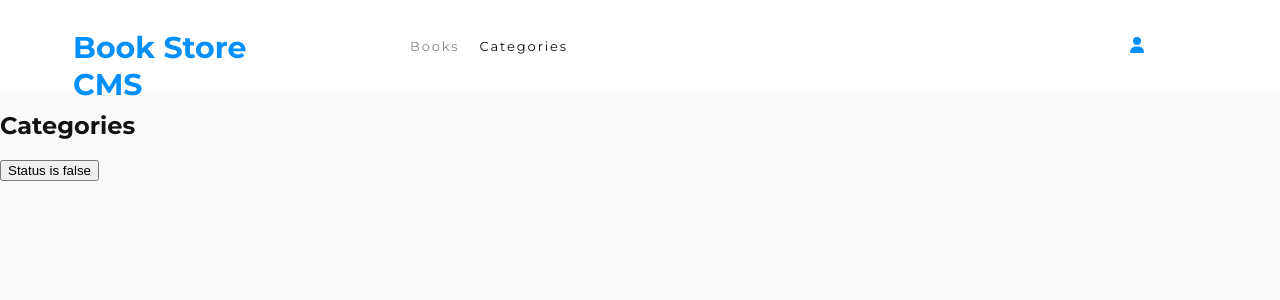
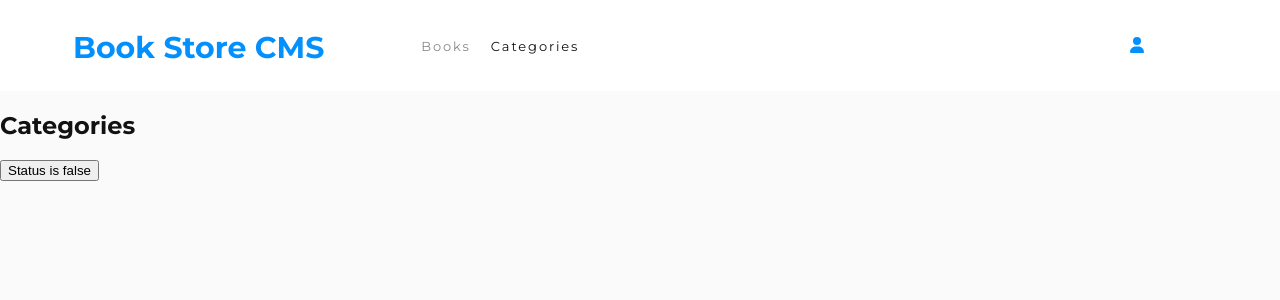
Before and after one commit to gaks1/React-Booksstore, a React (Create React App) app: page /Categories in a window 1280 px wide. Shown: the top 300 px of the page. Built offline with nearby package versions, Linux system fonts and the light colour scheme.

Commit message:
change navbar padding

```diff
--- a/src/App.css
+++ b/src/App.css
@@ -62,7 +62,7 @@ nav a {
 
 .navHeader {
   background-color: white;
-  padding: 10px;
+  padding: 10px 10px 10px 0;
   padding-left: 5%;
   display: flex;
   align-items: center;
@@ -73,7 +73,6 @@ nav a {
 }
 
 .navTitle {
-  width: 15rem;
   height: 2.313rem;
   margin: 0.375rem 2.938rem 0.125rem 0;
   font-family: var(--Montserrat);
```
